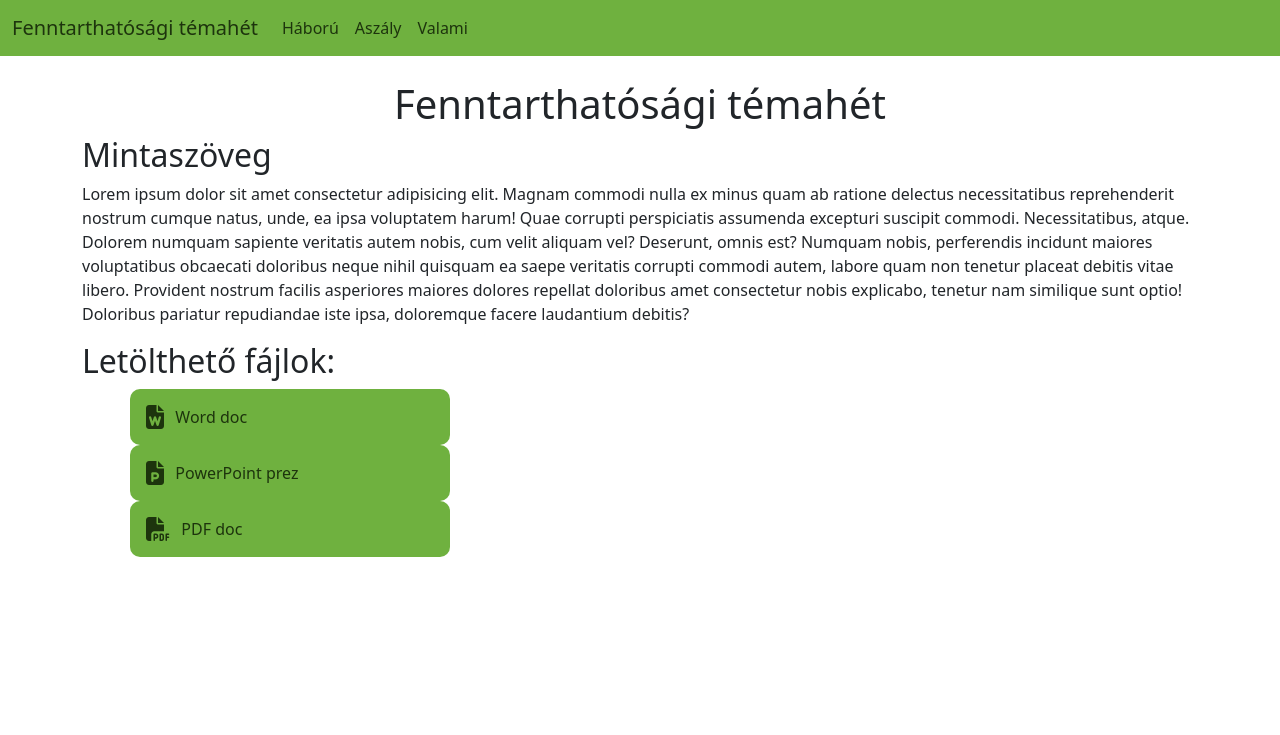
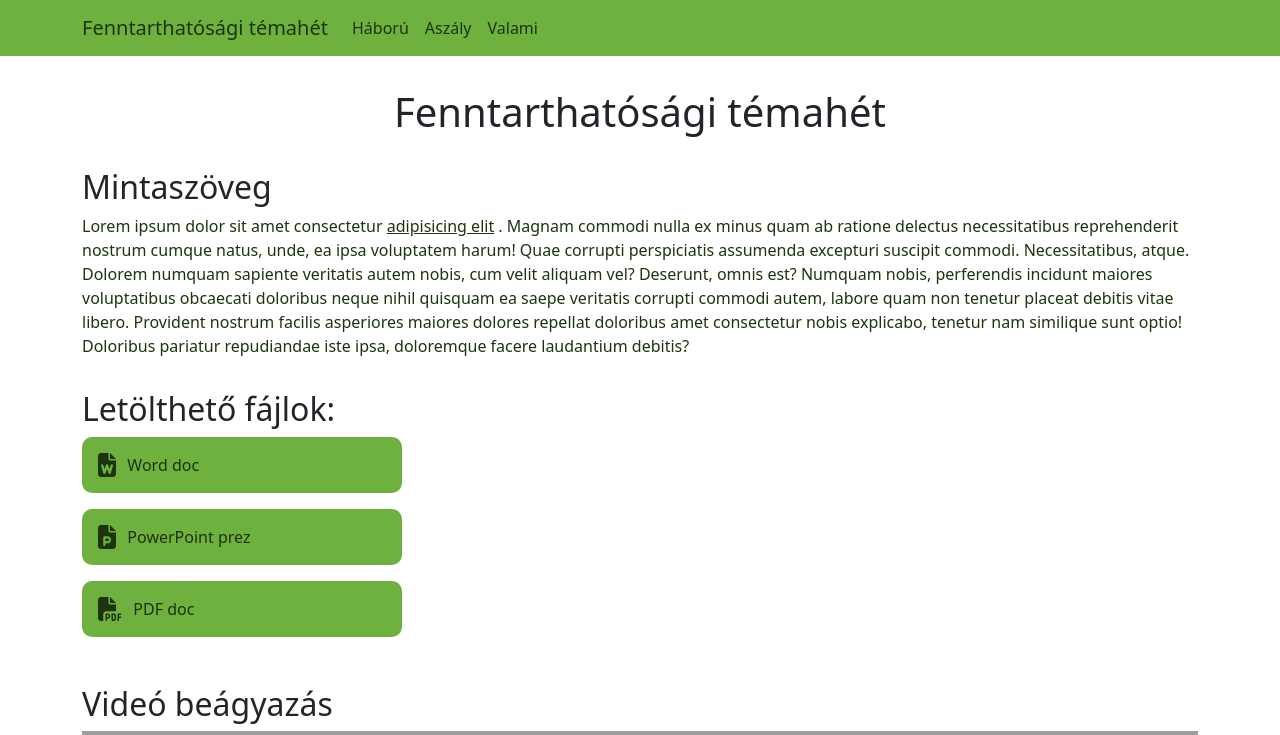
Before and after one commit to jazehin/fenntarthatosag, a PHP site: page / in a window 1280 px wide. Shown: the top 735 px of the page. Before the commit the page ends 557 px from the top, so only its background shows below. Run offline with PHP 8.4, Linux system fonts and the light colour scheme; some libraries are stand-ins or nearby versions; grey boxes are pictures that could not be loaded.

Commit message:
galéria, videó embed

```diff
--- a/css/style.css
+++ b/css/style.css
@@ -10,15 +10,23 @@
     background-color: var(--white);
 }
 
-.bg-white p, .bg-white a {
+.bg-white p,
+.bg-white a,
+.bg-white span {
     color: var(--forest-green-traditional);
+}
+
+.bg-white a:hover {
+    color: var(--granny-smith-apple);
 }
 
 .bg-green {
     background-color: var(--green-ryb);
 }
 
-.bg-green p, .bg-green a {
+.bg-green p,
+.bg-green a,
+.bg-green span {
     color: var(--forest-green-traditional);
 }
 
@@ -28,17 +36,24 @@
 
 ul#files {
     list-style: none;
+    padding: 0;
+    margin: 0;
 }
 
 .file {
-    display: block;
+    display: inline-block;
     padding: 1em;
-    margin: 0 1em;
-    max-width: 20em;
+    margin-bottom: 1em;
     background-color: var(--green-ryb);
     color: var(--forest-green-traditional);
     border-radius: 10px;
     text-decoration: none;
+    transition: all ease-in-out 0.2s;
+}
+
+.file:hover {
+    color: var(--granny-smith-apple);
+    transform: scale(1.1);
 }
 
 .file i {
@@ -47,7 +62,23 @@ ul#files {
 
 @media only screen and (width > 768px) {
     .file {
-
-        margin: 0 1em;
+        max-width: 20em;
     }
 }
+
+a {
+    color: var(--forest-green-traditional);
+}
+
+.video, .video > iframe {
+    aspect-ratio: 16 / 9;
+    width: 100%;
+}
+
+section {
+    margin-bottom: 2em;
+}
+
+section:first-of-type {
+    margin-top: 2em;
+}
--- a/index.html
+++ b/index.html
@@ -1,5 +1,5 @@
 <!DOCTYPE html>
-<html lang="hu">
+<html lang="zxx">
 
 <head>
     <meta charset="UTF-8">
@@ -14,7 +14,7 @@
 
 <body>
     <nav class="navbar navbar-expand-sm navbar-dark bg-green">
-        <div class="container-fluid">
+        <div class="container">
             <a class="navbar-brand" href="javascript:void(0)">Fenntarthatósági témahét</a>
             <button class="navbar-toggler" type="button" data-bs-toggle="collapse" data-bs-target="#mynavbar">
                 <span class="navbar-toggler-icon"></span>
@@ -35,38 +35,99 @@
         </div>
     </nav>
 
-    <main class="container">
+    <main class="container bg-white">
         <section>
-            <h1 class="text-center mt-4">Fenntarthatósági témahét</h1>
+            <h1 class="text-center">Fenntarthatósági témahét</h1>
         </section>
+
         <section>
             <h2>Mintaszöveg</h2>
-            <p>Lorem ipsum dolor sit amet consectetur adipisicing elit. Magnam commodi nulla ex minus quam ab ratione delectus necessitatibus reprehenderit nostrum cumque natus, unde, ea ipsa voluptatem harum! Quae corrupti perspiciatis assumenda excepturi suscipit commodi. Necessitatibus, atque. Dolorem numquam sapiente veritatis autem nobis, cum velit aliquam vel? Deserunt, omnis est? Numquam nobis, perferendis incidunt maiores voluptatibus obcaecati doloribus neque nihil quisquam ea saepe veritatis corrupti commodi autem, labore quam non tenetur placeat debitis vitae libero. Provident nostrum facilis asperiores maiores dolores repellat doloribus amet consectetur nobis explicabo, tenetur nam similique sunt optio! Doloribus pariatur repudiandae iste ipsa, doloremque facere laudantium debitis?</p>
+            <p>Lorem ipsum dolor sit amet consectetur <a href="index.html">adipisicing elit</a> . Magnam commodi nulla
+                ex minus quam ab ratione delectus necessitatibus reprehenderit nostrum cumque natus, unde, ea ipsa
+                voluptatem harum! Quae corrupti perspiciatis assumenda excepturi suscipit commodi. Necessitatibus,
+                atque. Dolorem numquam sapiente veritatis autem nobis, cum velit aliquam vel? Deserunt, omnis est?
+                Numquam nobis, perferendis incidunt maiores voluptatibus obcaecati doloribus neque nihil quisquam ea
+                saepe veritatis corrupti commodi autem, labore quam non tenetur placeat debitis vitae libero. Provident
+                nostrum facilis asperiores maiores dolores repellat doloribus amet consectetur nobis explicabo, tenetur
+                nam similique sunt optio! Doloribus pariatur repudiandae iste ipsa, doloremque facere laudantium
+                debitis?</p>
         </section>
+
         <section>
             <h2>Letölthető fájlok:</h2>
             <ul id="files">
                 <li>
-                    <a href="file:///pelda.docx" class="file">
+                    <a href="file:///pelda.docx" class="container-fluid file bg-green">
                         <i class="fa-solid fa-xl"></i>
                         <span>Word doc</span>
                     </a>
                 </li>
                 <li>
-                    <a href="file:///pelda.pptx" class="file">
+                    <a href="file:///pelda.pptx" class="container-fluid file bg-green">
                         <i class="fa-solid fa-xl"></i>
                         <span>PowerPoint prez</span>
                     </a>
                 </li>
                 <li>
-                    <a href="file:///pelda.pdf" class="file">
+                    <a href="file:///pelda.pdf" class="container-fluid file bg-green">
                         <i class="fa-solid fa-xl"></i>
                         <span>PDF doc</span>
                     </a>
                 </li>
             </ul>
+            <script src="js/icons.js"></script>
         </section>
-        <script src="js/index.js"></script>
+
+        <section>
+            <h2>Videó beágyazás</h2>
+            <div class="video">
+                <iframe src="https://www.youtube.com/embed/njgcjGojRKk" title="Skies forever blue"
+                    allowfullscreen></iframe>
+            </div>
+        </section>
+
+        <section>
+            <h2>Képgaléria</h2>
+            <div id="galeria" class="carousel slide" data-bs-ride="carousel">
+                <div class="carousel-inner">
+                    <div class="carousel-item active">
+                        <div class="card d-block w-100">
+                            <img src="img/aszaly.jpg" class="card-img-top" alt="aszaly.jpg" title="Aszály">
+                            <div class="card-body">
+                                <h3 class="card-title">Aszály</h3>
+                                <p class="card-text">Lorem ipsum dolor sit amet consectetur, adipisicing elit. Officia expedita recusandae perspiciatis, officiis distinctio ipsa cupiditate? Tempore molestiae illo quisquam officia excepturi iste suscipit architecto recusandae sed veritatis quas sequi, placeat voluptatem fugiat ratione dolorum rem molestias fugit optio blanditiis aliquam quia dolorem reprehenderit eligendi. Iusto sint porro nostrum? Distinctio!</p>
+                            </div>
+                        </div>
+                    </div>
+                    <div class="carousel-item">
+                        <div class="card d-block w-100">
+                            <img src="img/haboru.jpg" class="card-img-top" alt="haboru.jpg" title="Háború">
+                            <div class="card-body">
+                                <h3 class="card-title">Háború</h3>
+                                <p class="card-text">Lorem ipsum dolor sit amet consectetur, adipisicing elit. Officia expedita recusandae perspiciatis, officiis distinctio ipsa cupiditate? Tempore molestiae illo quisquam officia excepturi iste suscipit architecto recusandae sed veritatis quas sequi, placeat voluptatem fugiat ratione dolorum rem molestias fugit optio blanditiis aliquam quia dolorem reprehenderit eligendi. Iusto sint porro nostrum? Distinctio!</p>
+                            </div>
+                        </div>
+                    </div>
+                    <div class="carousel-item">
+                        <div class="card d-block w-100">
+                            <img src="img/aszaly.jpg" class="card-img-top" alt="aszaly.jpg">
+                            <div class="card-body">
+                                <h3 class="card-title">Aszály</h3>
+                                <p class="card-text">Lorem ipsum dolor sit amet consectetur, adipisicing elit. Officia expedita recusandae perspiciatis, officiis distinctio ipsa cupiditate? Tempore molestiae illo quisquam officia excepturi iste suscipit architecto recusandae sed veritatis quas sequi, placeat voluptatem fugiat ratione dolorum rem molestias fugit optio blanditiis aliquam quia dolorem reprehenderit eligendi. Iusto sint porro nostrum? Distinctio!</p>
+                            </div>
+                        </div>
+                    </div>
+                </div>
+                <button class="carousel-control-prev" type="button" data-bs-target="#galeria" data-bs-slide="prev">
+                    <span class="carousel-control-prev-icon" aria-hidden="true"></span>
+                    <span class="visually-hidden">Previous</span>
+                  </button>
+                  <button class="carousel-control-next" type="button" data-bs-target="#galeria" data-bs-slide="next">
+                    <span class="carousel-control-next-icon" aria-hidden="true"></span>
+                    <span class="visually-hidden">Next</span>
+                  </button>
+            </div>
+        </section>
     </main>
 
     <footer>
```
Also changed, not shown: img/aszaly.jpg (added), img/haboru.jpg (added), js/icons.js (renamed from js/index.js).
